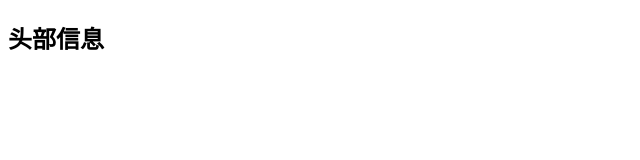
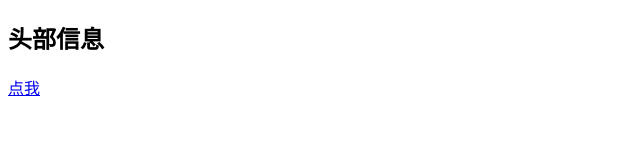
Before and after one commit to Zhaolj1228/lu, a Vue app in the folder vueitem/: page / in a window 1280 px wide. Shown: the top 160 px of the page, without its empty margins (0-640 px from the left). Built offline with nearby package versions, Linux system fonts and the light colour scheme.

Commit message:
no message

```diff
--- a/vueitem/src/App.vue
+++ b/vueitem/src/App.vue
@@ -1,17 +1,24 @@
 <template>
   <div id="app">
-    <Header></Header>
+    <div>
+      <Header></Header>
+      <router-link :to="{path:'/child1'}">点我</router-link>
+    </div>
+    <div>
+      <router-view></router-view>
+    </div>
   </div>
 </template>
 
 <script>
   import Header from './components/Header'
-export default {
-  name: 'App',
-  components:{
-    Header
+
+  export default {
+    name: 'App',
+    components: {
+      Header
+    }
   }
-}
 </script>
 
 <style>
```
